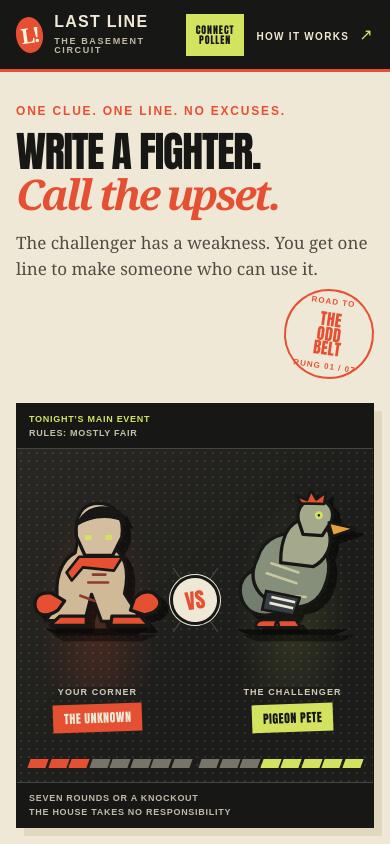
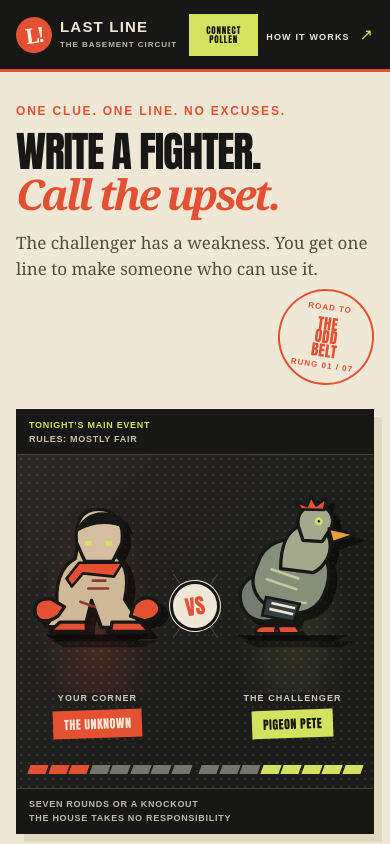
Before and after one commit to fisventurous/The-Basement-Circuit, a plain HTML site: page index.html in a window 390 px wide. Shown: the top 844 px of the page. Drawn offline with Linux system fonts and the light colour scheme.

Commit message:
keep the mobile header tidy

```diff
--- a/styles.css
+++ b/styles.css
@@ -170,20 +170,22 @@ h1 em { color: var(--red); font: italic 900 1em/1 Georgia, serif; letter-spacing
 .auth-back span { margin-left: 9px; color: var(--acid); font-size: 14px; }
 @media (max-width: 700px) {
     .masthead { min-height: 72px; padding-inline: 16px; }
-    .brand { font-size: 16px; }
-    .brand small { font-size: 9px; }
+    .masthead { gap: 12px; }
+    .brand { gap: 8px; font-size: 15px; }
+    .brand > span:last-child { white-space: nowrap; }
+    .brand small { font-size: 8px; letter-spacing: .12em; }
     .brand-mark { width: 36px; height: 36px; }
-    .masthead-right { gap: 12px; }
+    .masthead-right { gap: 8px; }
     .live-tag { display: none; }
-    .text-button { font-size: 10px; }
+    .text-button { font-size: 9px; }
     .auth-status { display: none; }
-    .connect-button { min-height: 42px; padding-inline: 10px; font-size: 10px; }
+    .connect-button { min-height: 42px; padding-inline: 8px; font-size: 9px; }
     main { padding-inline: 16px; }
     .intro { min-height: 0; padding: 32px 0 24px; align-items: flex-start; flex-direction: column; gap: 8px; }
     .intro-copy { width: 100%; }
     h1 { font-size: clamp(42px, 10vw, 54px); }
-    .round-stamp { width: 90px; height: 90px; flex-basis: 90px; align-self: flex-end; }
-    .round-stamp strong { font-size: 16px; }
+    .round-stamp { width: 96px; height: 96px; flex-basis: 96px; align-self: flex-end; }
+    .round-stamp strong { margin: 4px 0; font-size: 15px; }
     .round-stamp span, .round-stamp small { font-size: 8px; }
     .lede { max-width: 520px; font-size: 17px; }
     .fight-stage { min-height: 320px; grid-template-columns: minmax(0, 1fr) 50px minmax(0, 1fr); padding: 18px 8px 50px; }
```
